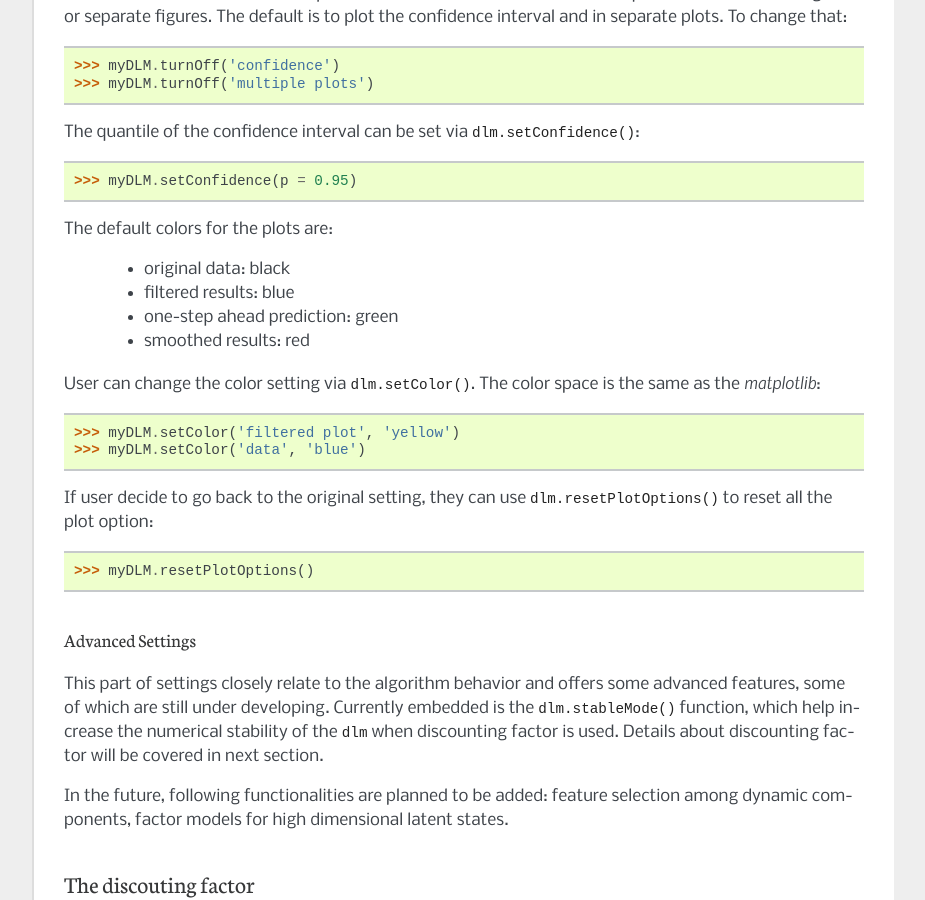
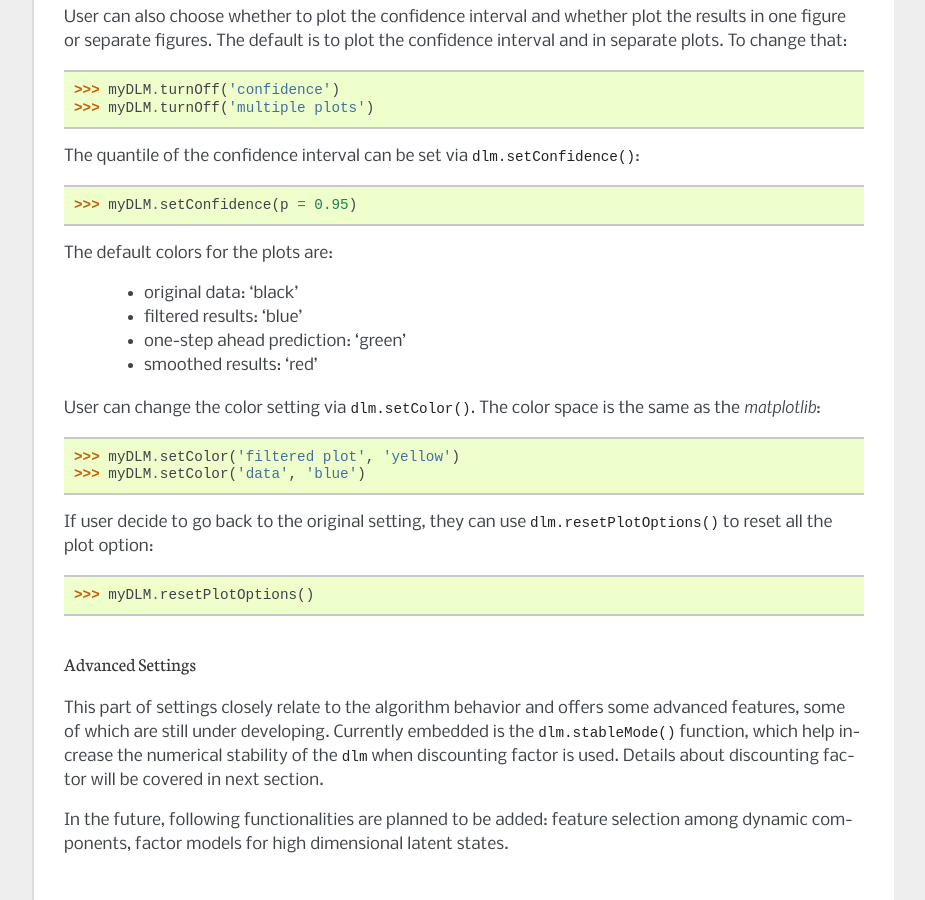
Before and after one commit to wwrechard/pydlm, a Sphinx documentation site: the page built from doc/source/index.rst, in a window 1280 px wide and 900 px high, scrolled down 8030 px. Shown: the whole window, without its empty margins (198-1123 px from the left). Built offline with Sphinx 7.4.7, drawn with Linux system fonts in a browser that asks for light colours; some of the changed text lies outside the part shown.

```diff
--- a/doc/source/discounting.rst
+++ b/doc/source/discounting.rst
@@ -48,7 +48,7 @@ can have different discounting factors::
 
 
 Numerical stability and the renewal strategy
---------------------------------------------
+============================================
 
 One big caveat for using discounting factor is its numerical
 instability. The original kalman filter already suffers from the
--- a/doc/source/pydlm_user_guide.rst
+++ b/doc/source/pydlm_user_guide.rst
@@ -316,10 +316,10 @@ The quantile of the confidence interval can be set via
 
 The default colors for the plots are:
 
-    + original data: black
-    + filtered results: blue
-    + one-step ahead prediction: green
-    + smoothed results: red
+    + original data: 'black'
+    + filtered results: 'blue'
+    + one-step ahead prediction: 'green'
+    + smoothed results: 'red'
 
 User can change the color setting via :func:`dlm.setColor`. The color
 space is the same as the `matplotlib`::
```
Also changed, not shown: doc/source/index.rst (+4 -3 lines), 1 other file.
